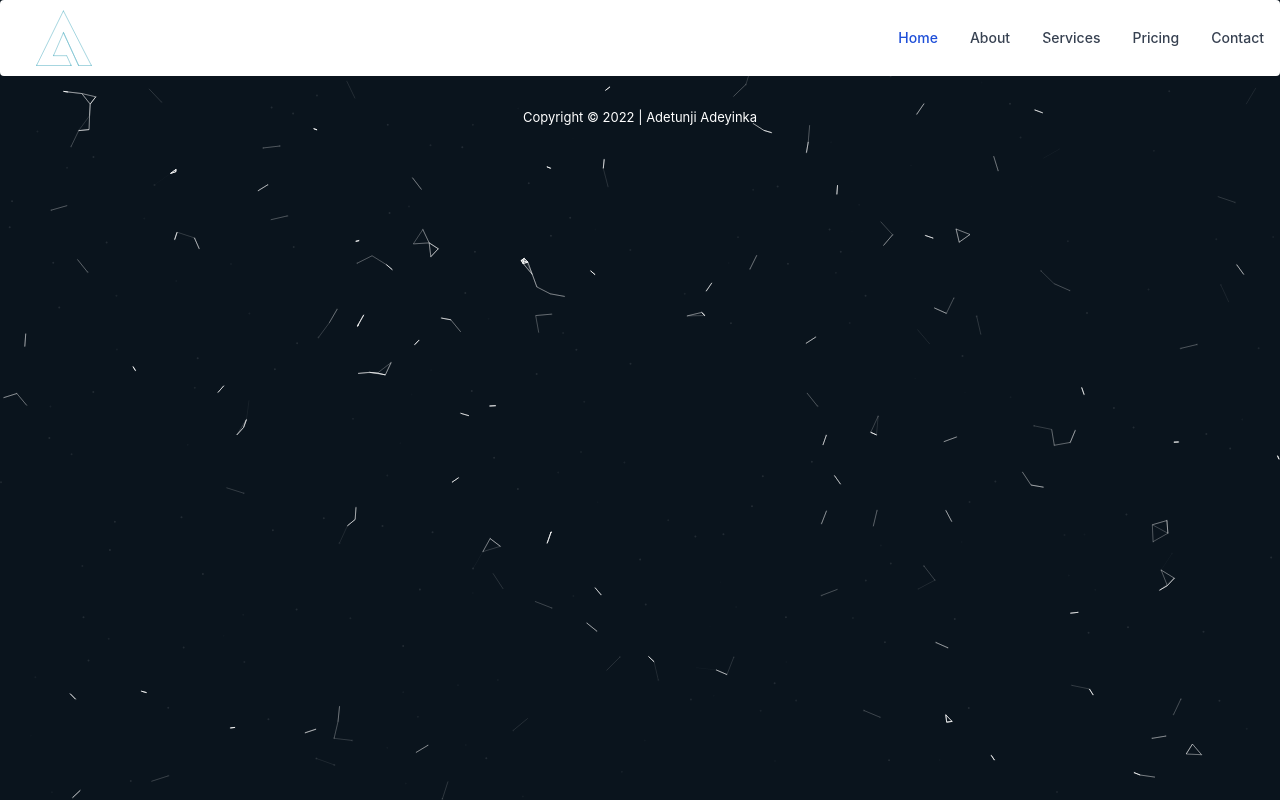
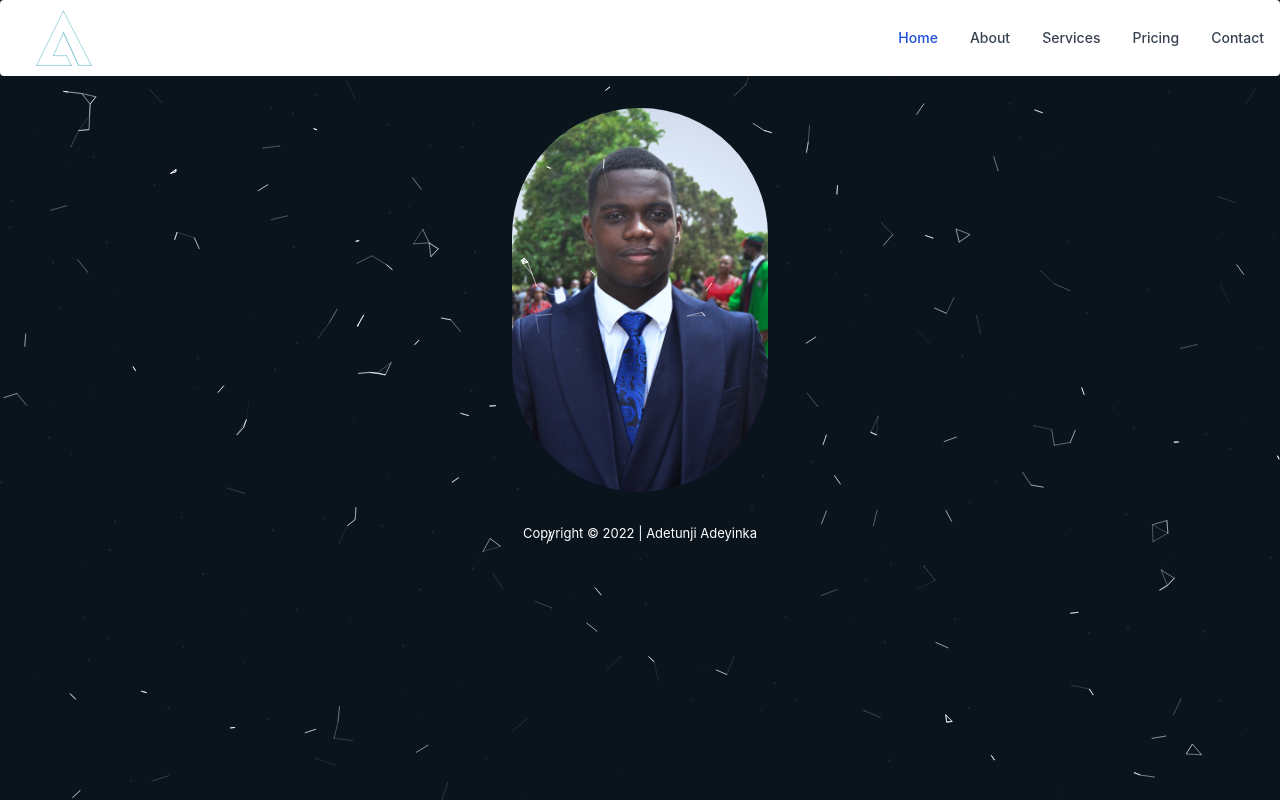
Before and after one commit to Itzadetunji/my-website, a Next.js app: page /about in a window 1280 px wide. Built offline with nearby package versions, Linux system fonts and the light colour scheme.

Commit message:
Created about component

```diff
--- a/pages/about.tsx
+++ b/pages/about.tsx
@@ -7,6 +7,9 @@ function about() {
   return (
     <>
       <Navbar/>
+      <div className="w-64 h-auto mx-auto mt-8 items-center justify-center">
+        <img src="/images/me.jpeg" className="mt-5 rounded-full"/>
+      </div>
       <ParticleComponent/>
       <Footer/>
     </>
```
